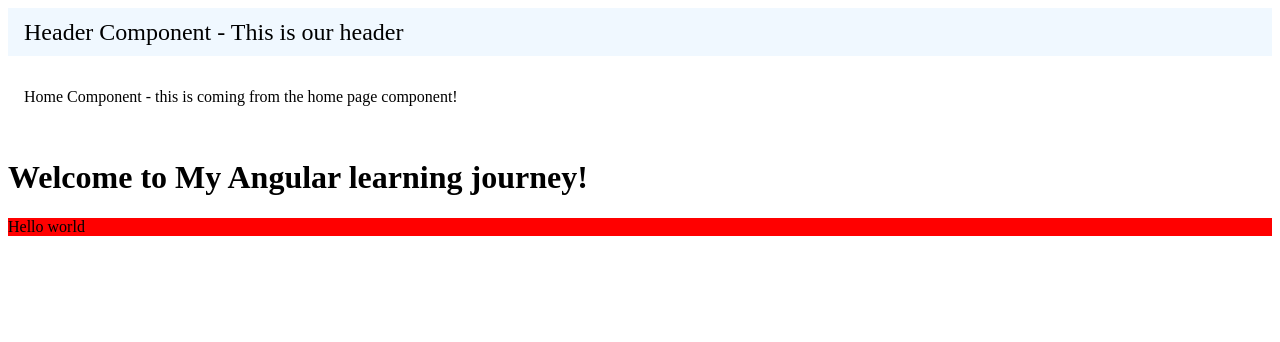
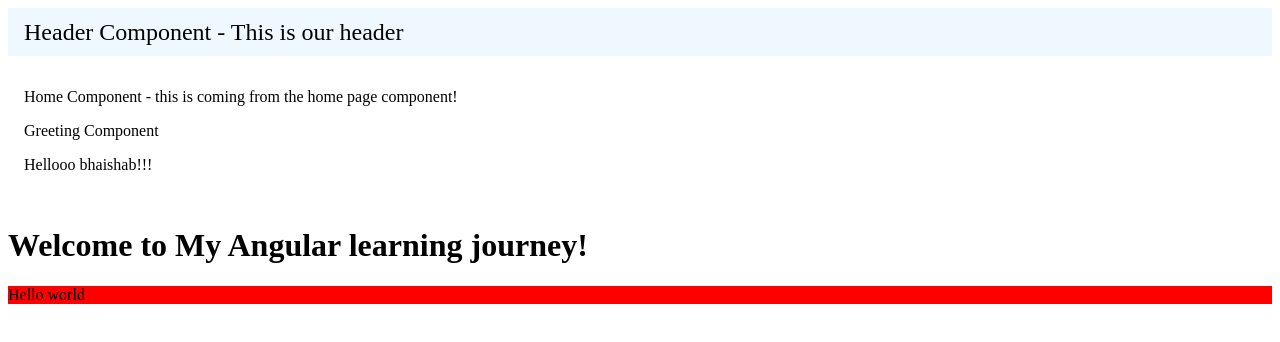
Before and after one commit to govindongit/angular-prac, an Angular app: page / in a window 1280 px wide. Shown: the top 342 px of the page. Built offline with nearby package versions, Linux system fonts and the light colour scheme.

Commit message:
data passing from parent to child

```diff
--- /dev/null
+++ b/src/app/components/greeting/greeting.component.html
@@ -0,0 +1,2 @@
+<p>Greeting Component</p>
+<p>{{ message() }}</p>
--- /dev/null
+++ b/src/app/components/greeting/greeting.component.ts
@@ -0,0 +1,11 @@
+import { Component, input } from '@angular/core';
+
+@Component({
+  selector: 'app-greeting',
+  imports: [],
+  templateUrl: './greeting.component.html',
+  styleUrl: './greeting.component.scss'
+})
+export class GreetingComponent {
+message = input('Hello Hello!');
+}
--- a/src/app/components/header/header.component.ts
+++ b/src/app/components/header/header.component.ts
@@ -7,6 +7,6 @@ import { Component, signal } from '@angular/core';
   styleUrl: './header.component.scss'
 })
 export class HeaderComponent {
-  title =signal('This is our header');
+  title = signal('This is our header');
 
 }
--- a/src/app/home/home.component.html
+++ b/src/app/home/home.component.html
@@ -1 +1,3 @@
 <p>Home Component - this is coming from the home page component!</p>
+
+<app-greeting [message]="'Hellooo bhaishab!!!'" />
```
Also changed, not shown: src/app/home/home.component.ts (+4 -3 lines), src/app/components/greeting/greeting.component.scss (added), 1 other file (tests, documents, lock files or other folders).
